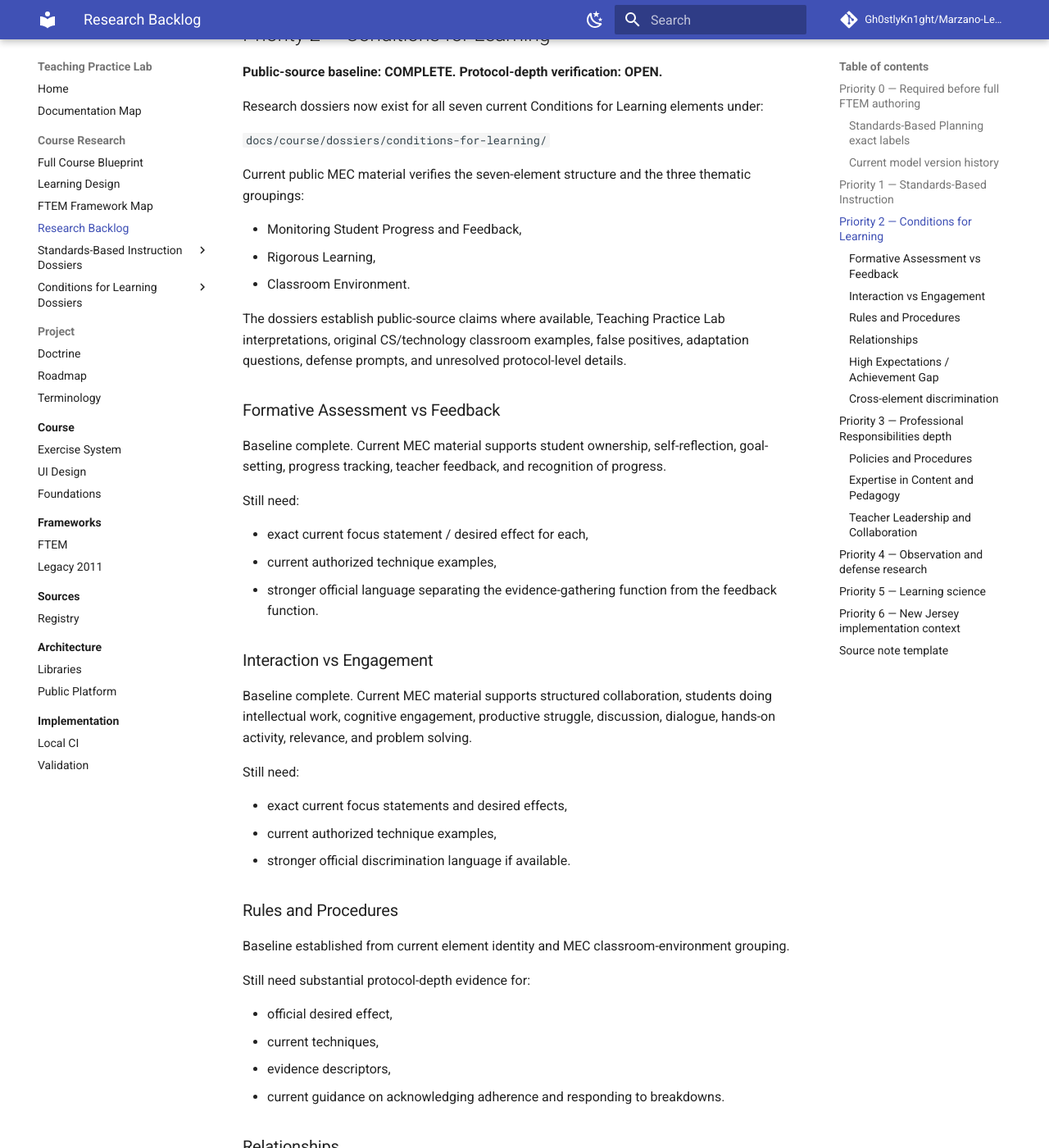
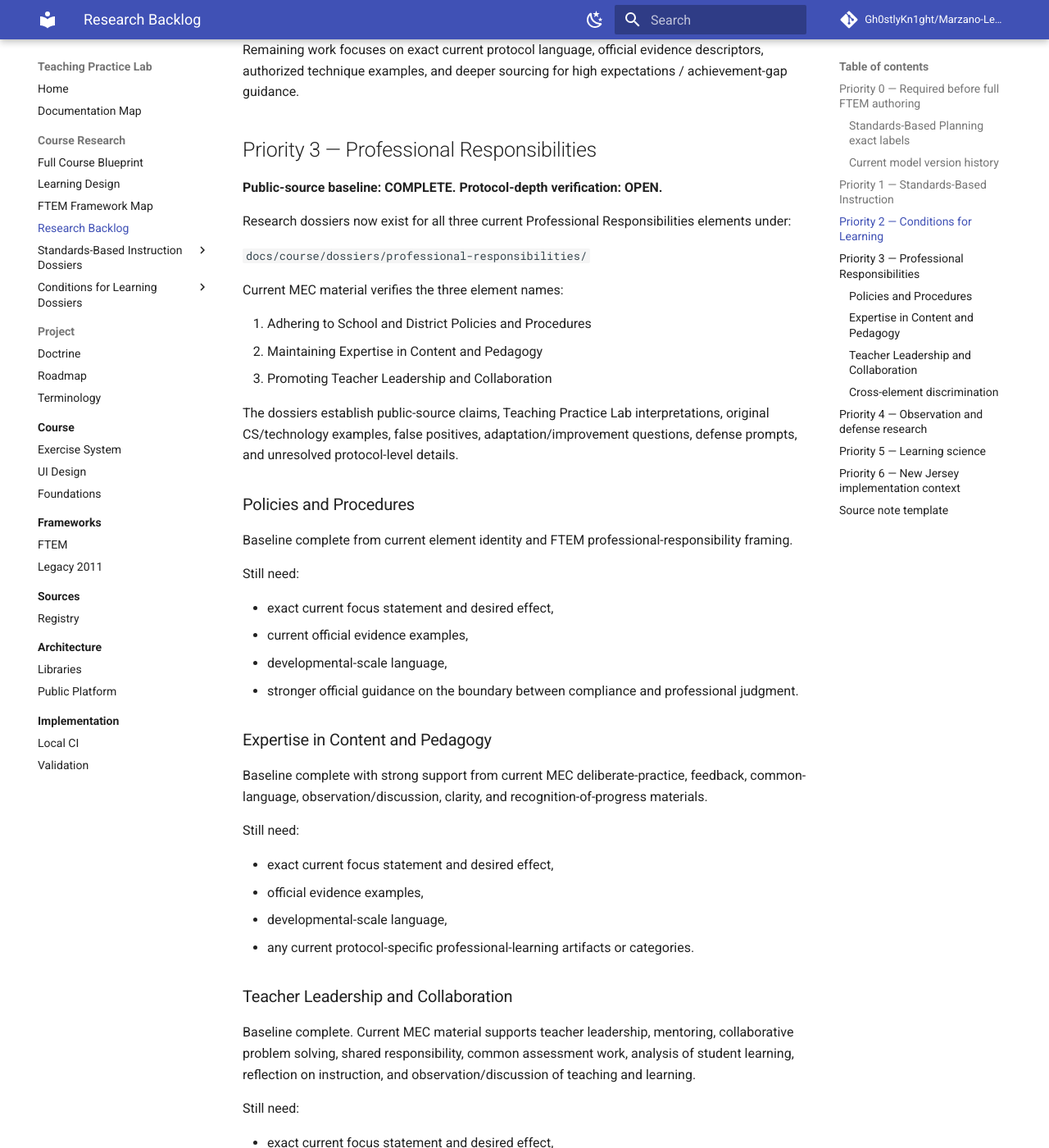
Before and after one commit to Gh0stlyKn1ght/Marzano-Learning-Map, an MkDocs documentation site: the page built from docs/course/research-backlog.md, in a window 1280 px wide and 1400 px high, scrolled down 1802 px. Shown: the whole window at 82% size. Built offline with MkDocs 1.6.1 and Material for MkDocs 9.7.7, drawn with Linux system fonts in a browser that asks for light colours; comment, search, counter and statistics services are not loaded; some of the changed text lies outside the part shown.

Commit message:
research: mark professional responsibilities baseline complete

```diff
--- a/docs/course/research-backlog.md
+++ b/docs/course/research-backlog.md
@@ -42,26 +42,17 @@ This timeline should distinguish **model release**, **document update**, and **w
 
 **Public-source baseline: COMPLETE. Protocol-depth verification: OPEN.**
 
-Research dossiers now exist for all ten current Standards-Based Instruction elements under:
+Research dossiers exist for all ten current Standards-Based Instruction elements under:
 
 `docs/course/dossiers/standards-based-instruction/`
 
-The dossiers establish current names/grouping, public-source claims where available, Teaching Practice Lab interpretations, original CS examples, evidence/non-evidence distinctions, neighboring concepts, adaptation questions, defense prompts, and explicit unresolved protocol details.
-
-High-value remaining work:
-
-- current focus statements and desired effects where not public,
-- current authorized technique examples,
-- stronger primary-source support for Previewing vs Reviewing, Processing vs Elaborating, Reviewing vs Practice, Elaborating vs Examining Reasoning, Examining Reasoning vs Revising Knowledge,
-- precise current relationship between Cognitively Complex Tasks and Marzano taxonomy.
-
-The distinction matrix remains **our analysis**, not an official Marzano crosswalk.
+Remaining work focuses on current protocol-level focus statements, desired effects, authorized technique examples, and stronger primary-source support for high-value distinctions.
 
 ## Priority 2 — Conditions for Learning
 
 **Public-source baseline: COMPLETE. Protocol-depth verification: OPEN.**
 
-Research dossiers now exist for all seven current Conditions for Learning elements under:
+Research dossiers exist for all seven current Conditions for Learning elements under:
 
 `docs/course/dossiers/conditions-for-learning/`
 
@@ -71,89 +62,69 @@ Current public MEC material verifies the seven-element structure and the three t
 - Rigorous Learning,
 - Classroom Environment.
 
-The dossiers establish public-source claims where available, Teaching Practice Lab interpretations, original CS/technology classroom examples, false positives, adaptation questions, defense prompts, and unresolved protocol-level details.
+Remaining work focuses on exact current protocol language, official evidence descriptors, authorized technique examples, and deeper sourcing for high expectations / achievement-gap guidance.
 
-### Formative Assessment vs Feedback
+## Priority 3 — Professional Responsibilities
 
-Baseline complete. Current MEC material supports student ownership, self-reflection, goal-setting, progress tracking, teacher feedback, and recognition of progress.
+**Public-source baseline: COMPLETE. Protocol-depth verification: OPEN.**
 
-Still need:
+Research dossiers now exist for all three current Professional Responsibilities elements under:
 
-- exact current focus statement / desired effect for each,
-- current authorized technique examples,
-- stronger official language separating the evidence-gathering function from the feedback function.
+`docs/course/dossiers/professional-responsibilities/`
 
-### Interaction vs Engagement
+Current MEC material verifies the three element names:
 
-Baseline complete. Current MEC material supports structured collaboration, students doing intellectual work, cognitive engagement, productive struggle, discussion, dialogue, hands-on activity, relevance, and problem solving.
+1. Adhering to School and District Policies and Procedures
+2. Maintaining Expertise in Content and Pedagogy
+3. Promoting Teacher Leadership and Collaboration
 
-Still need:
+The dossiers establish public-source claims, Teaching Practice Lab interpretations, original CS/technology examples, false positives, adaptation/improvement questions, defense prompts, and unresolved protocol-level details.
 
-- exact current focus statements and desired effects,
-- current authorized technique examples,
-- stronger official discrimination language if available.
+### Policies and Procedures
 
-### Rules and Procedures
-
-Baseline established from current element identity and MEC classroom-environment grouping.
-
-Still need substantial protocol-depth evidence for:
-
-- official desired effect,
-- current techniques,
-- evidence descriptors,
-- current guidance on acknowledging adherence and responding to breakdowns.
-
-### Relationships
-
-Baseline complete. Current MEC material supports trust, respect, open communication, feeling valued, empathy, conflict resolution, and supportive community.
+Baseline complete from current element identity and FTEM professional-responsibility framing.
 
 Still need:
 
 - exact current focus statement and desired effect,
-- current technique examples,
-- official evidence descriptors.
+- current official evidence examples,
+- developmental-scale language,
+- stronger official guidance on the boundary between compliance and professional judgment.
 
-### High Expectations / Achievement Gap
+### Expertise in Content and Pedagogy
 
-Cautious baseline established. Current MEC material supports belief in student potential, confidence, motivation, persistence, academic growth, and community.
+Baseline complete with strong support from current MEC deliberate-practice, feedback, common-language, observation/discussion, clarity, and recognition-of-progress materials.
 
-Still need deeper authoritative sourcing before publishing anything that sounds like official gap-closing guidance:
+Still need:
 
 - exact current focus statement and desired effect,
-- current evidence descriptors,
-- current official treatment of equitable support / access,
-- current technique examples,
-- relationship to the Standards-Based Planning gap-closing element.
+- official evidence examples,
+- developmental-scale language,
+- any current protocol-specific professional-learning artifacts or categories.
+
+### Teacher Leadership and Collaboration
+
+Baseline complete. Current MEC material supports teacher leadership, mentoring, collaborative problem solving, shared responsibility, common assessment work, analysis of student learning, reflection on instruction, and observation/discussion of teaching and learning.
+
+Still need:
+
+- exact current focus statement and desired effect,
+- official evidence examples,
+- developmental-scale language,
+- current FTEM distinctions among leadership, mentoring, collaboration, PLC participation, and shared responsibility.
 
 ### Cross-element discrimination
 
-A first Teaching Practice Lab Conditions distinction matrix now exists.
+A first Teaching Practice Lab distinction matrix now exists.
 
-Priority pairs:
+Priority distinctions:
 
-- Formative Assessment vs Feedback,
-- Interaction with Content vs Engagement,
-- Rules & Procedures vs Relationships,
-- Relationships vs High Expectations,
-- Engagement vs Cognitively Complex Tasks,
-- High Expectations vs Equal Treatment.
+- Policies & Procedures vs Expertise,
+- Expertise vs Leadership & Collaboration,
+- Collaboration vs Division of Labor,
+- Compliance vs broader Professionalism.
 
 The matrix must remain labeled as **our analysis**, not an official Marzano crosswalk.
-
-## Priority 3 — Professional Responsibilities depth
-
-### Policies and Procedures
-
-Need scenarios where professional judgment and institutional requirements interact.
-
-### Expertise in Content and Pedagogy
-
-Research deliberate practice, professional learning, self-assessment, and maintaining expertise.
-
-### Teacher Leadership and Collaboration
-
-Research current Marzano framing and examples that distinguish productive collaboration from participation alone.
 
 ## Priority 4 — Observation and defense research
 
```
